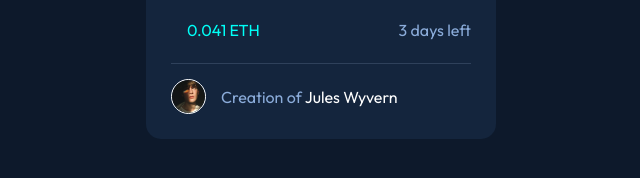
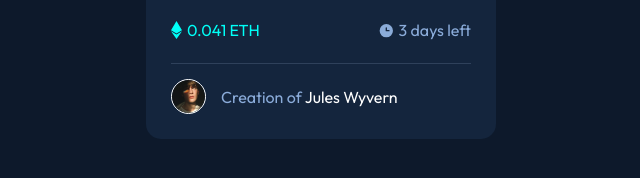
Before and after one commit to Ledsch/workshop-nft-card-inicial, a plain HTML site: page index.html in a window 1280 px wide. Shown: the part 556-734 px from the top of the page, 319-959 px from the left. Drawn offline with Linux system fonts and the light colour scheme.

Commit message:
Add files via upload

```diff
--- a/src/css/style.css
+++ b/src/css/style.css
@@ -84,7 +84,7 @@ main {
 
 .nft-card .info .price::before {
     content: '';
-    background-image: url(../src/img/icon-ethereum.svg);
+    background-image: url(../img/icon-ethereum.svg);
     background-repeat: no-repeat;
     background-position: center;
     width: 11px;
@@ -100,7 +100,7 @@ main {
 
 .nft-card .info .days-left::before {
     content: '';
-    background-image: url(../src/img/icon-clock.svg);
+    background-image: url(../img/icon-clock.svg);
     background-repeat: no-repeat;
     background-position: center;
     width: 15px;
```
